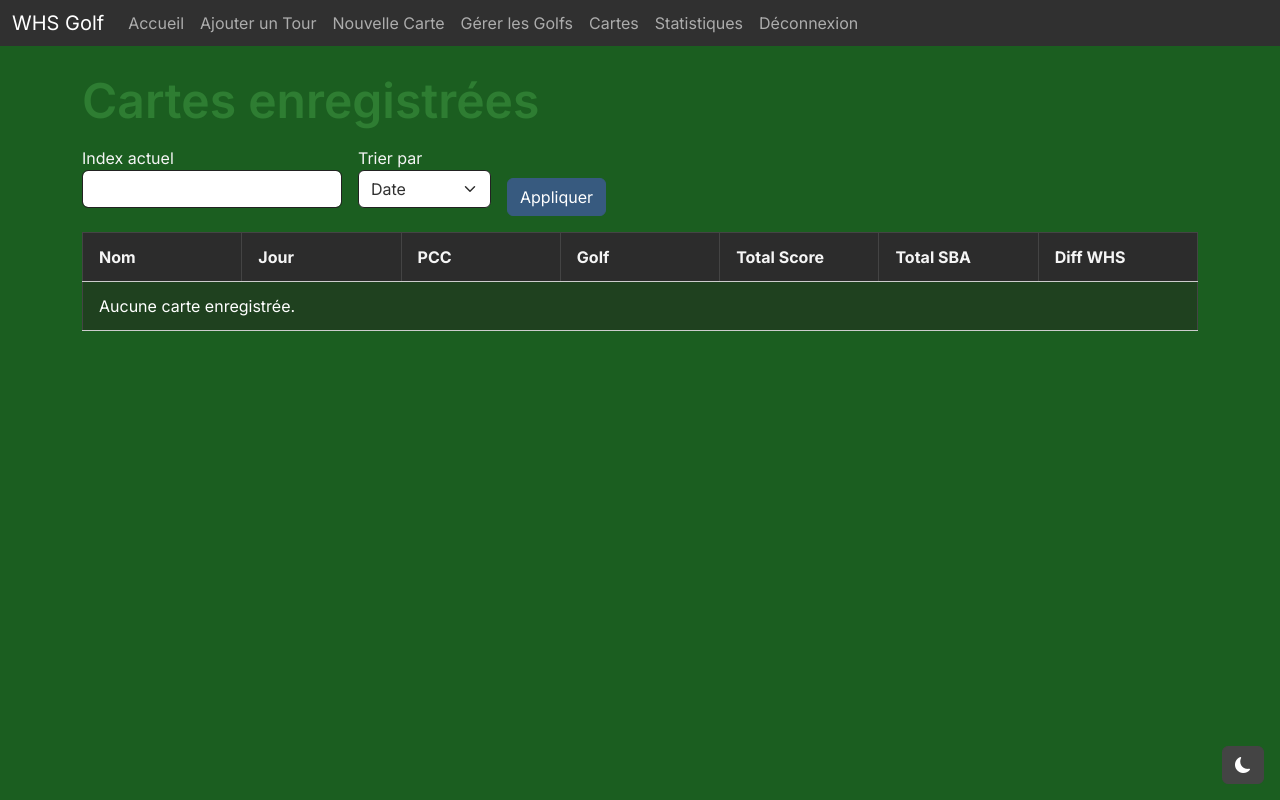
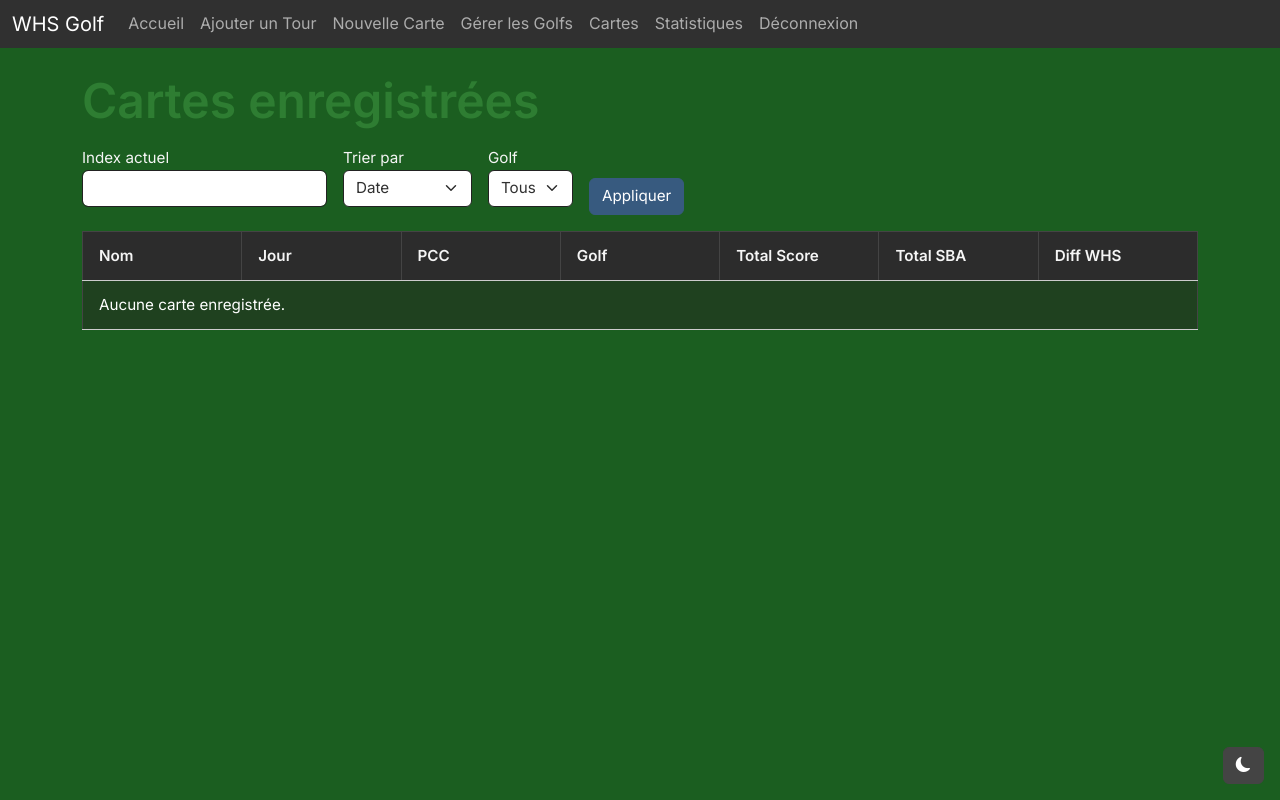
Before and after one commit to djemartin/index_WHS, a Flask app: page /scores in a window 1280 px wide. Run offline with Flask 3, Linux system fonts and the light colour scheme; the visitor is signed in with stand-in values (Sample User, id 1); data that the repository does not hold is empty; some libraries are stand-ins or nearby versions.

Commit message:
feat: add golf filter and theme tweaks

```diff
--- a/app.py
+++ b/app.py
@@ -342,12 +342,15 @@ def add_score(tour_id):
 def list_scores():
     current_index = request.args.get('index', type=float)
     sort_key = request.args.get('sort', 'date')
+    golf_filter = request.args.get('golf', type=int)
     golfs = {g.id: g for g in Golf.query.all()}
     tours = {t.id: t for t in Tour.query.all()}
     cards = []
     for s in Score.query.all():
         tour = tours.get(s.tour_id)
         if not tour:
+            continue
+        if golf_filter and tour.golf_id != golf_filter:
             continue
         holes = s.holes or []
         total_score = sum(h.get('strokes', 0) for h in holes)
@@ -375,7 +378,14 @@ def list_scores():
         cards.sort(key=lambda x: (x['diff'] is None, x.get('diff')))
     else:
         cards.sort(key=lambda x: x['tour'].date or '')
-    return render_template('scores_list.html', cards=cards, current_index=current_index, sort=sort_key)
+    return render_template(
+        'scores_list.html',
+        cards=cards,
+        current_index=current_index,
+        sort=sort_key,
+        golfs=golfs,
+        golf_filter=golf_filter,
+    )
 
 
 @app.route('/view_score/<int:tour_id>')
--- a/static/styles.css
+++ b/static/styles.css
@@ -27,6 +27,8 @@ body {
   font-family: 'Inter', sans-serif;
   background-color: var(--golf-bg);
   color: var(--golf-text);
+  font-size: 1rem;
+  line-height: 1.6;
   min-height: 100vh;
   transition: background-color 0.3s ease, color 0.3s ease;
   padding-top: 48px; /* offset for reduced navbar */
@@ -116,11 +118,13 @@ th, td,
 .table td {
   padding: 0.75rem 1rem !important;
   border-bottom: 1px solid #ccc;
+  font-size: 0.95rem;
 }
 th,
 .table th {
   background-color: var(--golf-beige);
   color: var(--golf-text);
+  font-weight: 600;
 }
 
 /* Dark mode override */
@@ -148,6 +152,10 @@ th,
 .p-2 { padding: 0.5rem; }
 .rounded { border-radius: 0.5rem; }
 .shadow { box-shadow: 0 2px 6px rgba(0,0,0,0.15); }
+
+.form-label {
+  font-size: 0.95rem;
+}
 
 /* Theme toggle button */
 .theme-toggle {
@@ -215,7 +223,7 @@ input[type="number"] {
 .dark-theme .btn,
 .dark-theme .card {
   border-radius: 0.375rem;
-  font-size: 1rem;
+  font-size: 0.95rem;
 }
 
 /* Ensure table input text is clearly visible in golf theme */
--- a/templates/scores_list.html
+++ b/templates/scores_list.html
@@ -13,6 +13,16 @@
             <select name="sort" class="form-select">
                 <option value="date" {% if sort == 'date' %}selected{% endif %}>Date</option>
                 <option value="diff" {% if sort == 'diff' %}selected{% endif %}>Différentiel</option>
+            </select>
+        </label>
+    </div>
+    <div class="col-auto">
+        <label class="form-label">Golf
+            <select name="golf" class="form-select">
+                <option value="">Tous</option>
+                {% for g in golfs.values() %}
+                <option value="{{ g.id }}" {% if g.id == golf_filter %}selected{% endif %}>{{ g.name }}</option>
+                {% endfor %}
             </select>
         </label>
     </div>
```
Also changed, not shown: README.md.
